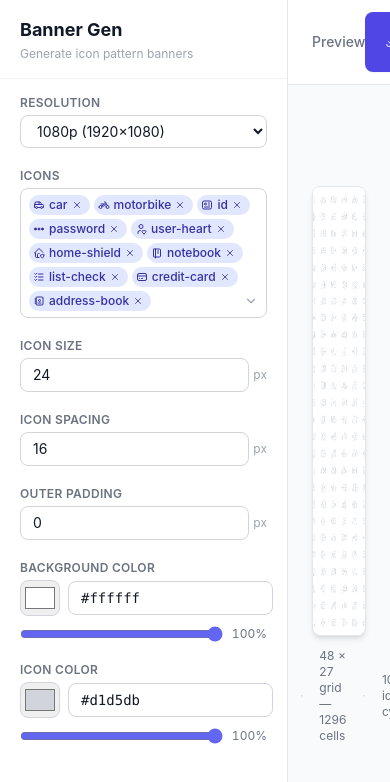
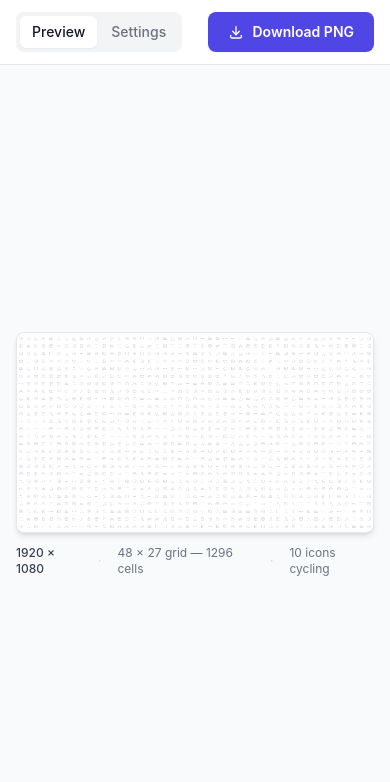
Before and after one commit to DEEJ4Y/icon-banner-generator, a Next.js app: page / in a window 390 px wide. Shown: the top 782 px of the page. Built offline with nearby package versions, Linux system fonts and the light colour scheme.

Commit message:
feat: responsive

```diff
--- a/components/BannerApp.tsx
+++ b/components/BannerApp.tsx
@@ -20,22 +20,56 @@ const DEFAULT_CONFIG: BannerConfig = {
 
 export default function BannerApp() {
   const [config, setConfig] = useState<BannerConfig>(DEFAULT_CONFIG);
+  const [mobilePanel, setMobilePanel] = useState<'preview' | 'settings'>('preview');
 
   return (
-    <div className="flex h-screen bg-gray-50 overflow-hidden">
-      {/* Sidebar */}
-      <ControlPanel config={config} onChange={setConfig} />
+    <div className="flex flex-col md:flex-row h-screen bg-gray-50 overflow-hidden">
+      {/* Mobile header — tab switcher + download */}
+      <div className="md:hidden flex items-center justify-between px-4 py-3 bg-white border-b border-gray-200 flex-shrink-0 gap-3">
+        <div className="flex bg-gray-100 rounded-lg p-1 gap-0.5">
+          <button
+            onClick={() => setMobilePanel('preview')}
+            className={`px-3 py-1.5 rounded-md text-sm font-medium transition-colors ${
+              mobilePanel === 'preview'
+                ? 'bg-white text-gray-900 shadow-sm'
+                : 'text-gray-500 hover:text-gray-700'
+            }`}
+          >
+            Preview
+          </button>
+          <button
+            onClick={() => setMobilePanel('settings')}
+            className={`px-3 py-1.5 rounded-md text-sm font-medium transition-colors ${
+              mobilePanel === 'settings'
+                ? 'bg-white text-gray-900 shadow-sm'
+                : 'text-gray-500 hover:text-gray-700'
+            }`}
+          >
+            Settings
+          </button>
+        </div>
+        <DownloadButton config={config} />
+      </div>
 
-      {/* Main content */}
-      <main className="flex-1 flex flex-col overflow-hidden">
-        {/* Top bar */}
-        <div className="flex items-center justify-between px-6 py-3 bg-white border-b border-gray-200 flex-shrink-0">
+      {/* Sidebar / Settings panel */}
+      <div
+        className={`${mobilePanel === 'settings' ? 'flex' : 'hidden'} md:flex flex-col md:w-72 md:flex-shrink-0 flex-1 md:flex-none overflow-hidden`}
+      >
+        <ControlPanel config={config} onChange={setConfig} />
+      </div>
+
+      {/* Main content / Preview panel */}
+      <main
+        className={`${mobilePanel === 'preview' ? 'flex' : 'hidden'} md:flex flex-1 flex-col overflow-hidden`}
+      >
+        {/* Desktop top bar */}
+        <div className="hidden md:flex items-center justify-between px-6 py-3 bg-white border-b border-gray-200 flex-shrink-0">
           <h2 className="text-sm font-medium text-gray-500">Preview</h2>
           <DownloadButton config={config} />
         </div>
 
         {/* Preview area */}
-        <div className="flex-1 overflow-auto flex items-center justify-center p-6">
+        <div className="flex-1 overflow-auto flex items-center justify-center p-4 md:p-6">
           <BannerPreview config={config} />
         </div>
       </main>
--- a/components/BannerPreview.tsx
+++ b/components/BannerPreview.tsx
@@ -80,8 +80,8 @@ export default function BannerPreview({ config }: Props) {
         className="relative rounded-lg shadow-md overflow-hidden border border-gray-200"
         style={{
           width: previewW,
-          height: previewH,
           maxWidth: '100%',
+          aspectRatio: `${previewW} / ${previewH}`,
           backgroundImage:
             'linear-gradient(45deg, #d1d5db 25%, transparent 25%), linear-gradient(-45deg, #d1d5db 25%, transparent 25%), linear-gradient(45deg, transparent 75%, #d1d5db 75%), linear-gradient(-45deg, transparent 75%, #d1d5db 75%)',
           backgroundSize: '16px 16px',
--- a/components/ControlPanel.tsx
+++ b/components/ControlPanel.tsx
@@ -74,7 +74,7 @@ export default function ControlPanel({ config, onChange }: Props) {
   }
 
   return (
-    <aside className="w-72 flex-shrink-0 bg-white border-r border-gray-200 flex flex-col overflow-y-auto">
+    <aside className="w-full h-full bg-white border-r border-gray-200 flex flex-col overflow-y-auto">
       {/* Header */}
       <div className="px-5 py-4 border-b border-gray-100">
         <h1 className="text-lg font-bold text-gray-900">Banner Gen</h1>
```
